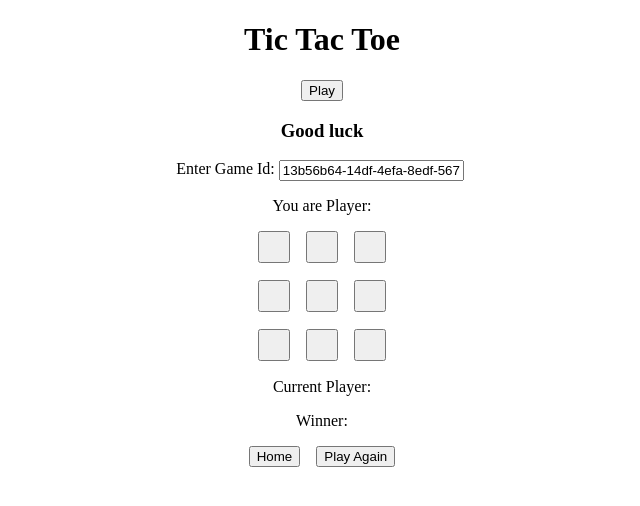
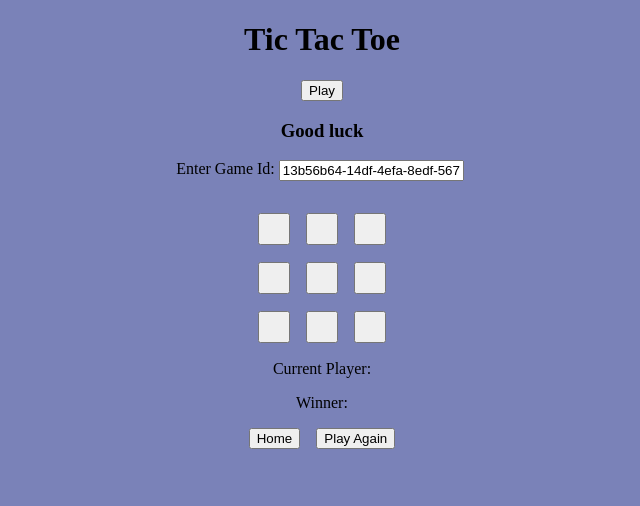
Before and after one commit to dkerner2001752/tic-tac-toe, an Angular app: page /home/tic-tac-toe in a window 1280 px wide. Shown: the top 506 px of the page, without its empty margins (318-958 px from the left). Built offline with nearby package versions, Linux system fonts and the light colour scheme; no server answers.

Commit message:
Added Spectators and Colors

```diff
--- a/src/app/app.component.css
+++ b/src/app/app.component.css
@@ -1,3 +1,10 @@
+.app-body {
+  display: flex;
+  height: 100vh;
+  align-items: center;
+  flex-direction: column;
+}
+
 .game-title-container {
   justify-self: center;
 }
--- a/src/app/app.component.html
+++ b/src/app/app.component.html
@@ -1,5 +1,7 @@
-<h1 class="game-title-container">Tic Tac Toe</h1>
-<div class="play-button-container">
-  <button (click)="navigateToGame()">Play</button>
+<div class="app-body" [style.background-color]="color">
+  <h1 class="game-title-container">Tic Tac Toe</h1>
+  <div class="play-button-container">
+    <button (click)="navigateToGame()">Play</button>
+  </div>
+  <router-outlet></router-outlet>
 </div>
-<router-outlet></router-outlet>
--- a/src/app/app.component.ts
+++ b/src/app/app.component.ts
@@ -10,10 +10,24 @@ import { Router, RouterOutlet } from '@angular/router';
 
 export class AppComponent {
   title = 'tic-tac-toe';
+  color = this.randomColor();
 
   private router: Router = inject(Router);
 
   public async navigateToGame() {
     await this.router.navigate([`/tic-tac-toe`]);
   }
+
+  public randomColor() {
+    const minFahrenheit = 1;
+    const maxFahrenheit = 240;
+
+    const tempCalc = ((Math.random() * 240) - minFahrenheit) / (maxFahrenheit - minFahrenheit);
+    const tempInRange = Math.max(0, Math.min(1, tempCalc));
+
+    const inverted = 1 - tempInRange;
+    const hue = inverted * 240;
+
+    return `hsl(${ hue }, 30%, 60%)`;
+  }
 }
--- a/src/index.html
+++ b/src/index.html
@@ -6,6 +6,7 @@
   <base href="/home">
   <meta name="viewport" content="width=device-width, initial-scale=1">
   <link rel="icon" type="image/x-icon" href="favicon.ico">
+  <link href="styles.css" type="text/css"/>
 </head>
 <body>
   <app-root></app-root>
--- a/src/styles.css
+++ b/src/styles.css
@@ -1 +1,5 @@
 /* You can add global styles to this file, and also import other style files */
+body {
+  margin: 0;
+  padding: 0;
+}
--- a/src/tic-tac-toe/tic-tac-toe.component.html
+++ b/src/tic-tac-toe/tic-tac-toe.component.html
@@ -4,7 +4,16 @@
   <input type="text" formControlName="gameId">
 </div>
 <div class="current-player-container">
-  You are Player: {{ this.ticTacToeFormGroup.controls.selectedPlayer.value }}
+  <div class="player-x-container" *ngIf="ticTacToeFormGroup.controls.selectedPlayer.value == 'x'">
+    You are Player: {{ this.ticTacToeFormGroup.controls.selectedPlayer.value }}
+  </div>
+  <div class="player-o-container" *ngIf="ticTacToeFormGroup.controls.selectedPlayer.value === 'o'">
+    You are Player: {{ this.ticTacToeFormGroup.controls.selectedPlayer.value }}
+  </div>
+  <div class="spectator-container"
+       *ngIf="ticTacToeFormGroup.controls.selectedPlayer.value === 'Spectator'">
+    You are a Spectator
+  </div>
 </div>
 <div class="tic-tac-toe-container" [formGroup]="ticTacToeFormGroup">
   <div *ngFor="let formControl of ticTacToeFormGroup.controls.buttonValues.controls; index as i">
--- a/src/tic-tac-toe/tic-tac-toe.component.ts
+++ b/src/tic-tac-toe/tic-tac-toe.component.ts
@@ -1,9 +1,9 @@
 import { Component, inject, OnInit } from '@angular/core';
 import { Router } from '@angular/router';
 import { FormArray, FormControl, FormGroup, ReactiveFormsModule } from '@angular/forms';
-import { AsyncPipe, NgForOf } from '@angular/common';
+import { AsyncPipe, NgForOf, NgIf } from '@angular/common';
 import { MovesDto, PostGameDto, TicTacToeService } from '../app/tic-tac-toe.service';
-import { filter, interval, map, merge, Observable, startWith, switchMap, tap } from 'rxjs';
+import { filter, interval, map, Observable, startWith, switchMap, tap } from 'rxjs';
 
 
 export type TicTacToeType = 'x' | 'o' | '';
@@ -14,7 +14,7 @@ interface TicTacToeOptions {
   buttonValues: FormArray<FormControl<TicTacToeType>>;
   gameId: FormControl<string>;
   currentPlayer: FormControl<TicTacToeType | null>
-  selectedPlayer: FormControl<TicTacToeType>
+  selectedPlayer: FormControl<TicTacToeType | 'Spectator'>
 }
 
 @Component({
@@ -22,7 +22,8 @@ interface TicTacToeOptions {
   imports: [
     ReactiveFormsModule,
     NgForOf,
-    AsyncPipe
+    AsyncPipe,
+    NgIf
   ],
   templateUrl: './tic-tac-toe.component.html',
   styleUrl: './tic-tac-toe.component.css'
@@ -38,6 +39,7 @@ export class TicTacToeComponent implements OnInit {
   public players: string[] = [];
   public gameState = {};
 
+  // private document = inject(Document);
   private readonly router = inject(Router);
   private readonly tttService = inject(TicTacToeService);
 
@@ -59,7 +61,7 @@ export class TicTacToeComponent implements OnInit {
       selectedPlayer: new FormControl('', {nonNullable: true}),
     });
 
-    const gameIdChange$= this.ticTacToeFormGroup.controls.gameId.valueChanges.pipe(
+    this.ticTacToeFormGroup.controls.gameId.valueChanges.pipe(
       startWith(this.ticTacToeFormGroup.controls.gameId),
       switchMap(() => {
         return this.tttService.getGameHistory(this.ticTacToeFormGroup.controls.gameId.value);
@@ -78,14 +80,20 @@ export class TicTacToeComponent implements OnInit {
           }
           this.tttService.postGameProgress(game, this.ticTacToeFormGroup.controls.gameId.value);
           this.ticTacToeFormGroup.controls.selectedPlayer.setValue('x');
-        }
-        if (response.players.length === 1) {
+        } else if (response.players.length === 1) {
           const game: PostGameDto = {
             players: ['x', 'o'],
             moves: this.gameHistory,
           }
           this.tttService.postGameProgress(game, this.ticTacToeFormGroup.controls.gameId.value);
           this.ticTacToeFormGroup.controls.selectedPlayer.setValue('o');
+        } else {
+          const game: PostGameDto = {
+            players: ['x', 'o', 'spectators'],
+            moves: this.gameHistory,
+          }
+          this.tttService.postGameProgress(game, this.ticTacToeFormGroup.controls.gameId.value);
+          this.ticTacToeFormGroup.controls.selectedPlayer.setValue('Spectator')
         }
       }),
       switchMap(() => {
```
